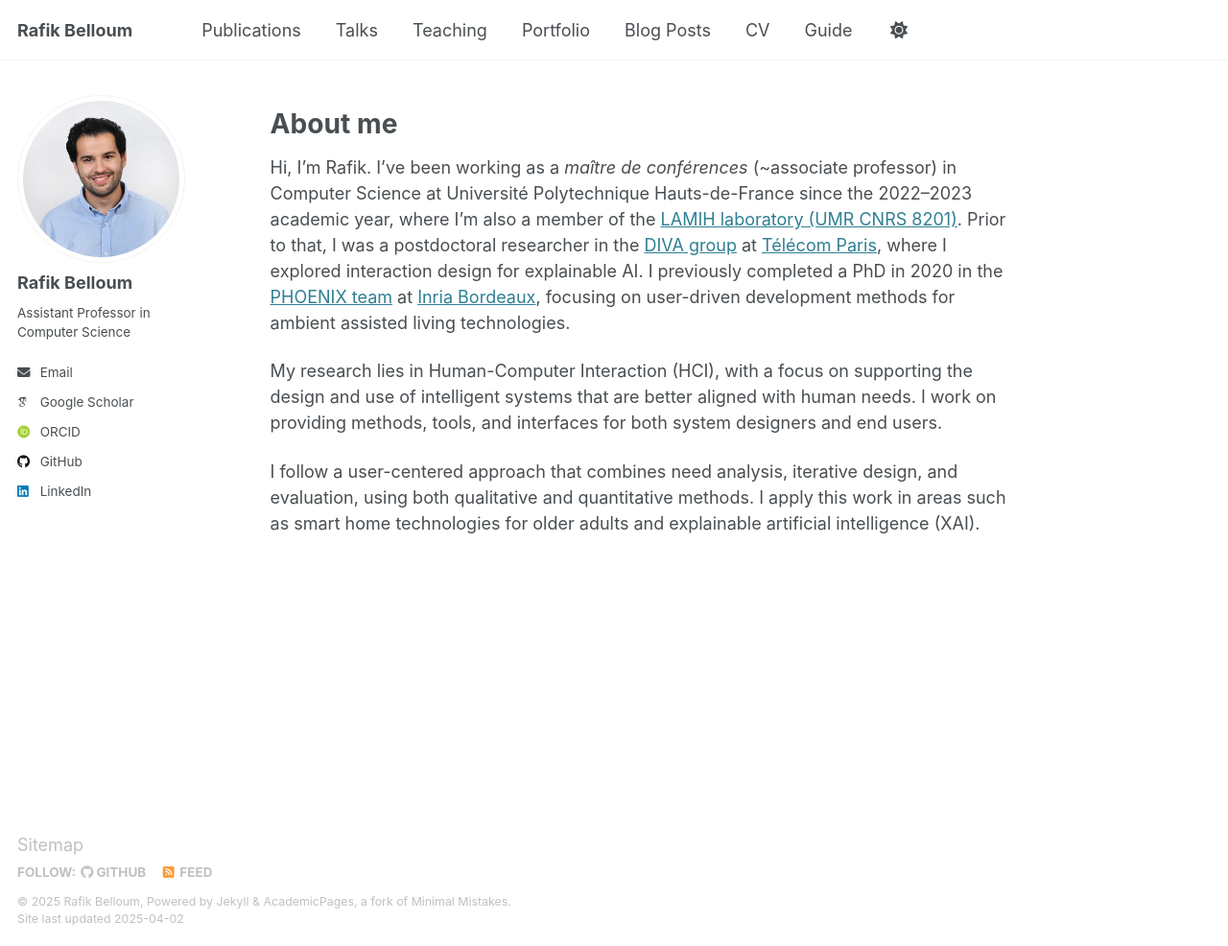
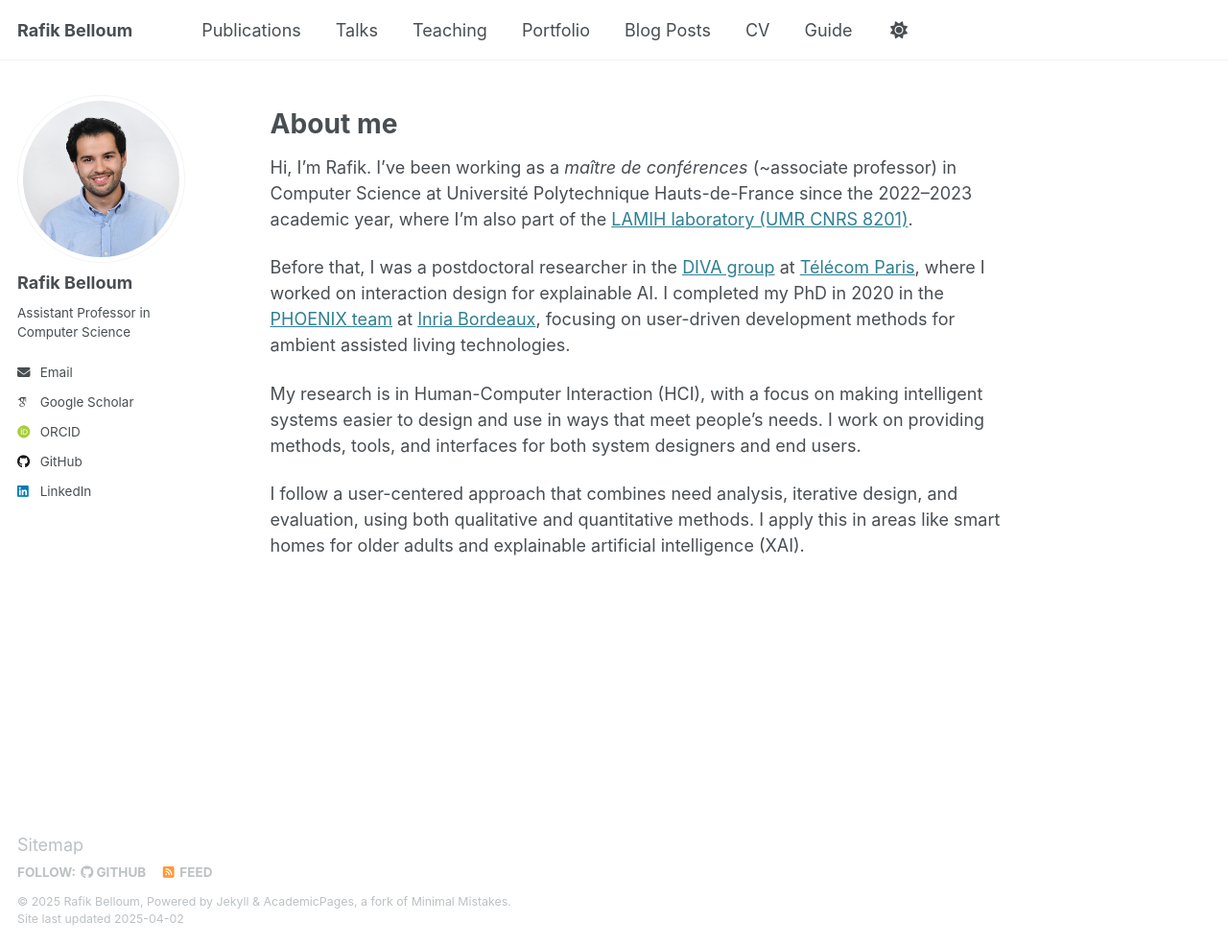
Before and after one commit to rafik-belloum/rafik-belloum.github.io, a Jekyll site: the page built from _pages/about.md, in a window 1280 px wide and 986 px high. Shown: the whole window at 96% size. Built offline with Jekyll 4.4.1, drawn with Linux system fonts in a browser that asks for light colours; some web fonts are replaced.

Commit message:
Update about.md

```diff
--- a/_pages/about.md
+++ b/_pages/about.md
@@ -10,8 +10,10 @@ redirect_from:
 About me
 ======
 
-Hi, I’m Rafik. I’ve been working as a *maître de conférences* (~associate professor) in Computer Science at Université Polytechnique Hauts-de-France since the 2022–2023 academic year, where I’m also a member of the [LAMIH laboratory (UMR CNRS 8201)](https://www.uphf.fr/lamih). Prior to that, I was a postdoctoral researcher in the [DIVA group](https://diva.telecom-paristech.fr/) at [Télécom Paris](https://www.telecom-paris.fr/), where I explored interaction design for explainable AI. I previously completed a PhD in 2020 in the [PHOENIX team](http://phoenix.inria.fr/) at [Inria Bordeaux](https://www.inria.fr/fr/centre-inria-universite-bordeaux), focusing on user-driven development methods for ambient assisted living technologies.
+Hi, I’m Rafik. I’ve been working as a *maître de conférences* (~associate professor) in Computer Science at Université Polytechnique Hauts-de-France since the 2022–2023 academic year, where I’m also part of the [LAMIH laboratory (UMR CNRS 8201)](https://www.uphf.fr/lamih).
 
-My research lies in Human-Computer Interaction (HCI), with a focus on supporting the design and use of intelligent systems that are better aligned with human needs. I work on providing methods, tools, and interfaces for both system designers and end users.
+Before that, I was a postdoctoral researcher in the [DIVA group](https://diva.telecom-paristech.fr/) at [Télécom Paris](https://www.telecom-paris.fr/), where I worked on interaction design for explainable AI. I completed my PhD in 2020 in the [PHOENIX team](http://phoenix.inria.fr/) at [Inria Bordeaux](https://www.inria.fr/fr/centre-inria-universite-bordeaux), focusing on user-driven development methods for ambient assisted living technologies.
 
-I follow a user-centered approach that combines need analysis, iterative design, and evaluation, using both qualitative and quantitative methods. I apply this work in areas such as smart home technologies for older adults and explainable artificial intelligence (XAI).
+My research is in Human-Computer Interaction (HCI), with a focus on making intelligent systems easier to design and use in ways that meet people’s needs. I work on providing methods, tools, and interfaces for both system designers and end users.
+
+I follow a user-centered approach that combines need analysis, iterative design, and evaluation, using both qualitative and quantitative methods. I apply this in areas like smart homes for older adults and explainable artificial intelligence (XAI).
```
